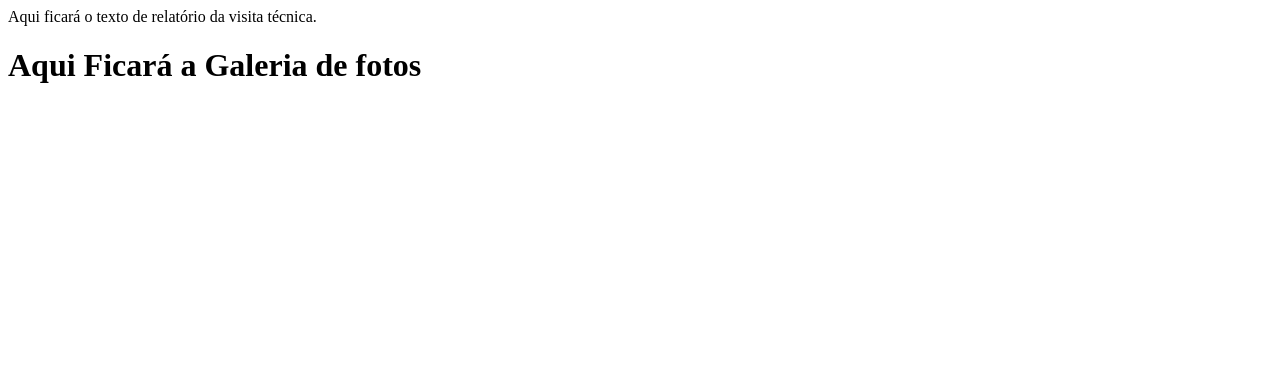
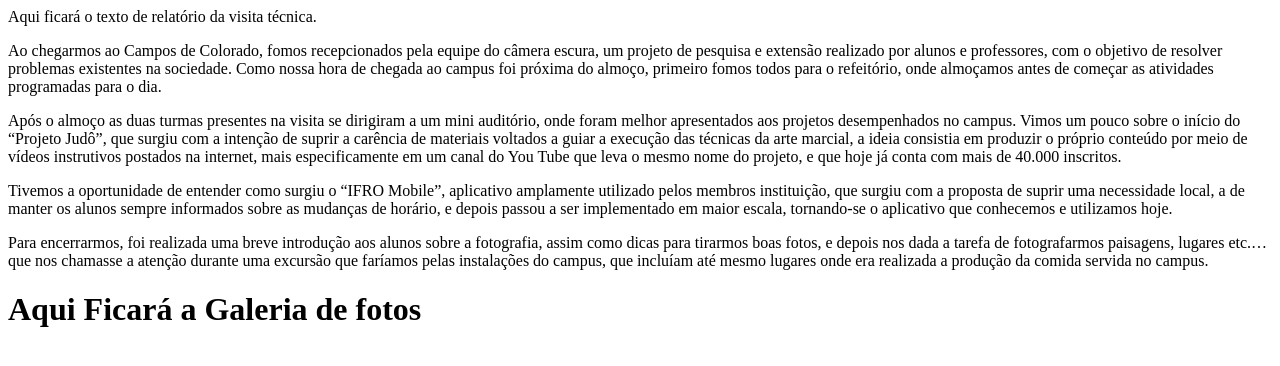
Before and after one commit to PedroFerreira395/projeto1, a plain HTML site: page visita.html in a window 1280 px wide. Drawn offline with Linux system fonts and the light colour scheme.

Commit message:
Update visita.html

```diff
--- a/visita.html
+++ b/visita.html
@@ -3,8 +3,14 @@
     <body>
 
       Aqui ficará o texto de relatório da visita técnica.<br>
+      <p>Ao chegarmos ao Campos de Colorado, fomos recepcionados pela equipe do câmera escura, um projeto de pesquisa e extensão realizado por alunos e professores, com o objetivo de resolver problemas existentes na sociedade. Como nossa hora de chegada ao campus foi próxima do almoço, primeiro fomos todos para o refeitório, onde almoçamos antes de começar as atividades programadas para o dia.</p>
+      <p>Após o almoço as duas turmas presentes na visita se dirigiram a um mini auditório, onde foram melhor apresentados aos projetos desempenhados no campus. Vimos um pouco sobre o início do “Projeto Judô”, que surgiu com a intenção de suprir a carência de materiais voltados a guiar a execução das técnicas da arte marcial, a ideia consistia em produzir o próprio conteúdo por meio de vídeos instrutivos postados na internet, mais especificamente em um canal do You Tube que leva o mesmo nome do projeto, e que hoje já conta com mais de 40.000 inscritos. </p>
+      <p>Tivemos a oportunidade de entender como surgiu o “IFRO Mobile”, aplicativo amplamente utilizado pelos membros instituição, que surgiu com a proposta de suprir uma necessidade local, a de manter os alunos sempre informados sobre as mudanças de horário, e depois passou a ser implementado em maior escala, tornando-se o aplicativo que conhecemos e utilizamos hoje.</p>
+      <p>Para encerrarmos, foi realizada uma breve introdução aos alunos sobre a fotografia, assim como dicas para tirarmos boas fotos, e depois nos dada a tarefa de fotografarmos paisagens, lugares etc.…que nos chamasse a atenção durante uma excursão que faríamos pelas instalações do campus, que incluíam até mesmo lugares onde era realizada a produção da comida servida no campus.</p>
+
 
       <h1>Aqui Ficará a Galeria de fotos</h1><br>
+
 
 
     </body>
```
